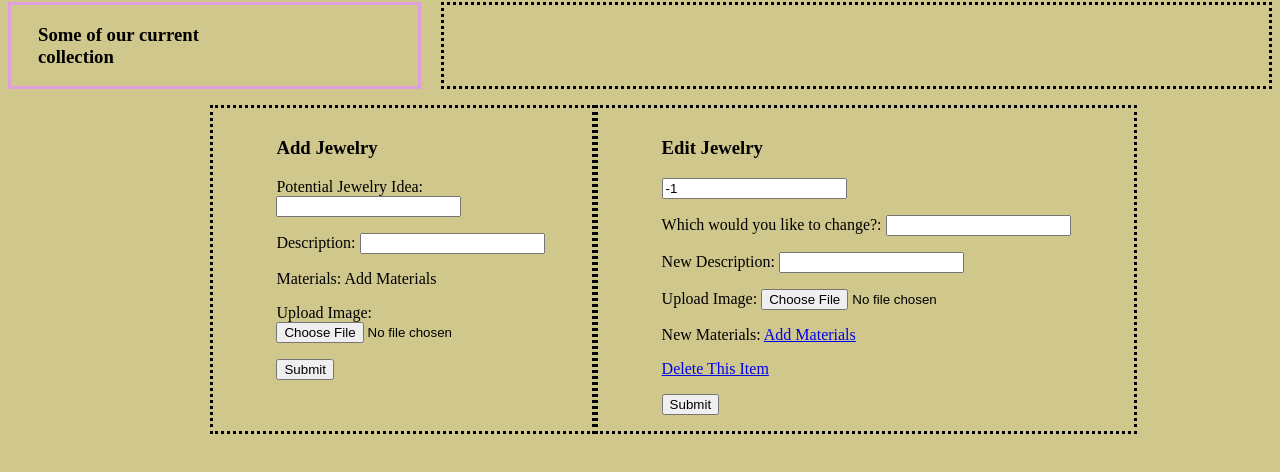
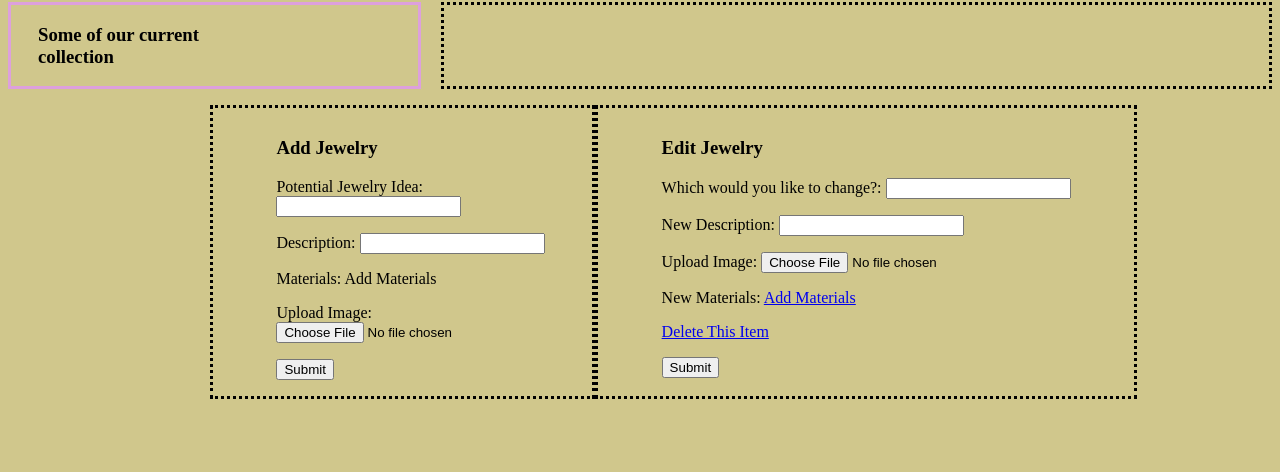
Before and after one commit to apacicco/assignment17, a website: page public/index.html in a window 1280 px wide. Shown: the part 78-550 px from the top of the page. Drawn offline with Linux system fonts and the light colour scheme; no server answers.

Commit message:
made hidden

```diff
--- a/public/index.html
+++ b/public/index.html
@@ -60,7 +60,7 @@
                 <section id="edit-section">
                     <h3 id="edit-jewelry">Edit Jewelry</h3>
                     <form id="edit-JEWELS-form" method="post" class="form-class">
-                        <input type="text" name="_id" value="-1" /><!--change text to hiidden-->
+                        <input type="hidden" name="_id" value="-1" /><!--change text to hiidden-->
                         <p>
                             <label for="name "> Which would you like to change?:</label>
                             <input type="text" id="name" name="name" required />
```
